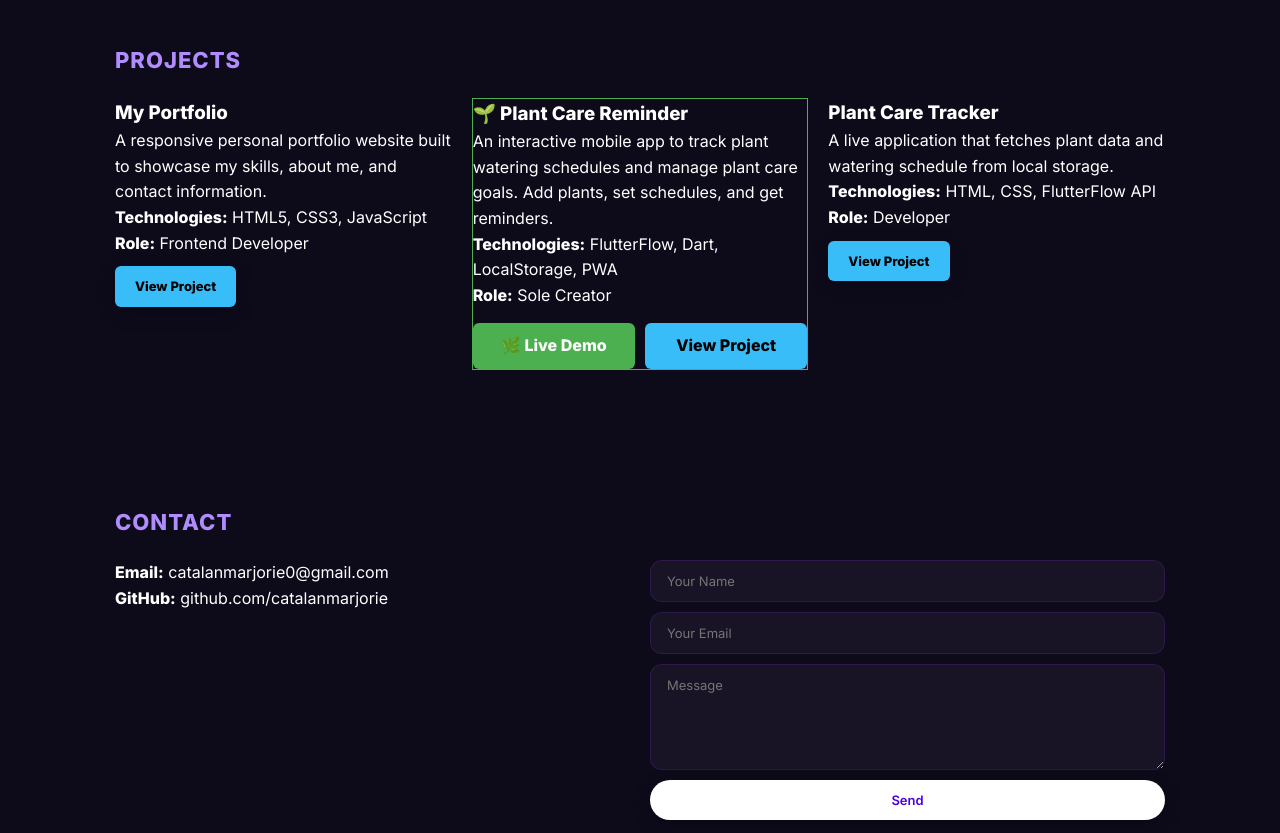
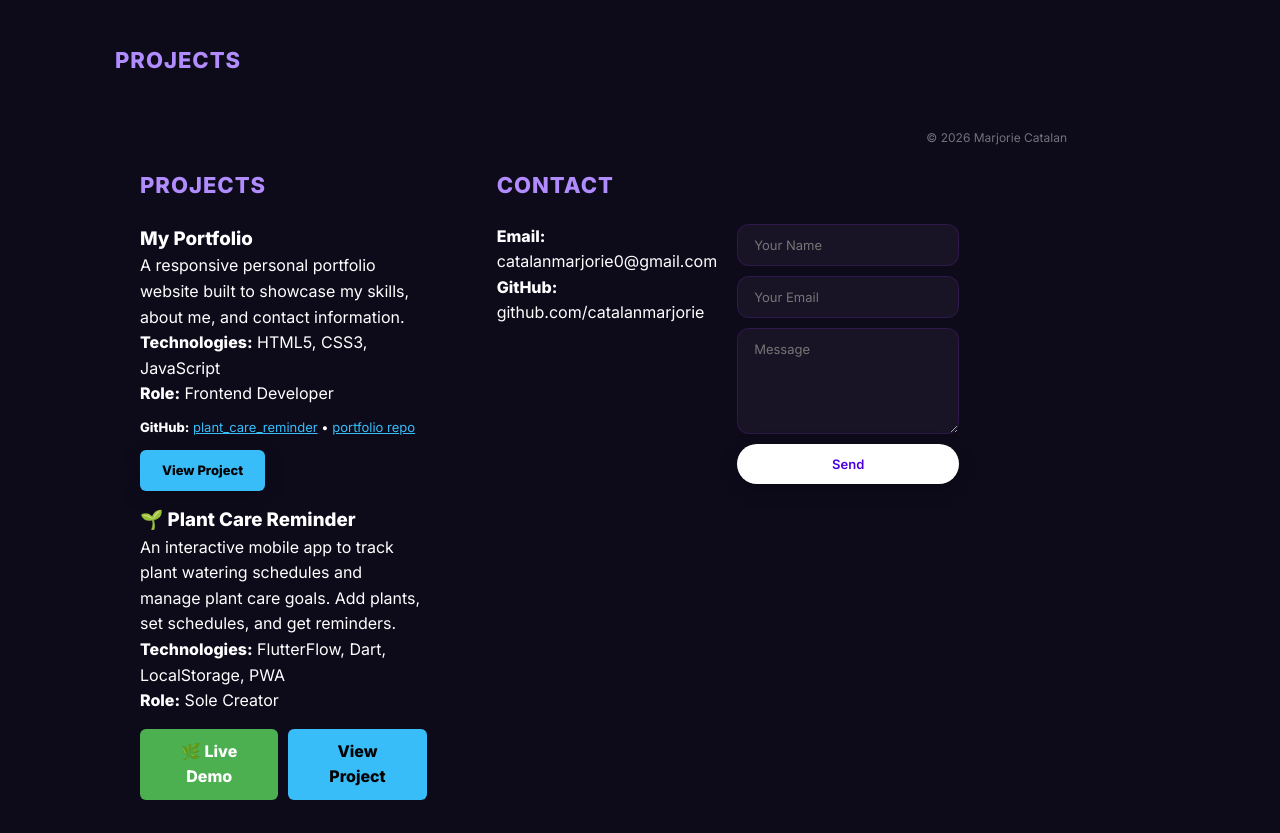
Before and after one commit to catalanmarjorie/catalanmarjorie.github.io, a plain HTML site: page index.html in a window 1280 px wide. Shown: the part 960-1793 px from the top of the page. Drawn offline with Linux system fonts and the light colour scheme; no server answers.

Commit message:
Update index.html

```diff
--- a/index.html
+++ b/index.html
@@ -68,17 +68,20 @@
 
   <div class="projects-grid" style="display:grid; gap:20px;">
 
-    <!-- MY PORTFOLIO CARD - SAME DESIGN AS REFERENCE -->
+    <section id="projects" class="section">
+  <h2 class="section-title">PROJECTS</h2>
+  <div class="projects-grid">
+
     <div class="project-card">
       <h3>My Portfolio</h3>
       <p>A responsive personal portfolio website built to showcase my skills, about me, and contact information.</p>
       <p><strong>Technologies:</strong> HTML5, CSS3, JavaScript</p>
       <p><strong>Role:</strong> Frontend Developer</p>
-      <a href="https://catalanmarjorie.github.io/" class="btn primary" style="background:#38bdf8; color:#000; padding:10px 20px; border-radius:6px; display:inline-block; margin-top:10px; font-weight:bold; text-decoration:none;">View Project</a>
+      <p style="margin-top:10px; font-size:13px;"><strong>GitHub:</strong> <a href="https://github.com/catalanmarjorie/plant_care_reminder" target="_blank" style="color:#38bdf8;">plant_care_reminder</a> • <a href="https://github.com/catalanmarjorie/catalanmarjorie.github.io" target="_blank" style="color:#38bdf8;">portfolio repo</a></p>
+      <a href="https://catalanmarjorie.github.io/" class="btn primary" style="background:#38bdf8; color:#000; padding:10px 22px; border-radius:6px; display:inline-block; margin-top:12px; font-weight:bold; text-decoration:none;">View Project</a>
     </div>
 
-    <!-- PLANT CARE REMINDER - SAME DESIGN AS REFERENCE -->
-    <div class="project-card" style="border:1px solid #4CAF50;">
+    <div class="project-card">
       <h3>🌱 Plant Care Reminder</h3>
       <p>An interactive mobile app to track plant watering schedules and manage plant care goals. Add plants, set schedules, and get reminders.</p>
       <p><strong>Technologies:</strong> FlutterFlow, Dart, LocalStorage, PWA</p>
@@ -87,15 +90,6 @@
         <a href="https://2ee381cf1a1246ceb64b1b8aa37ca4fa-share.flutterflow.cloud/s/2ee381cf1a1246ceb64b1b8aa37ca4fa?key=tIXz_1JN7gHIQSgkkhlujc_MJYfSkuc-Ln3wZWFZIVg" target="_blank" style="background:#4CAF50; color:white; padding:10px 20px; border-radius:6px; font-weight:bold; text-decoration:none; flex:1; text-align:center;">🌿 Live Demo</a>
         <a href="https://github.com/catalanmarjorie/plant_care_reminder" target="_blank" style="background:#38bdf8; color:#000; padding:10px 20px; border-radius:6px; font-weight:bold; text-decoration:none; flex:1; text-align:center;">View Project</a>
       </div>
-    </div>
-
-    <!-- TASK MANAGER STYLE EXAMPLE (OPTIONAL) -->
-    <div class="project-card">
-      <h3>Plant Care Tracker</h3>
-      <p>A live application that fetches plant data and watering schedule from local storage.</p>
-      <p><strong>Technologies:</strong> HTML, CSS, FlutterFlow API</p>
-      <p><strong>Role:</strong> Developer</p>
-      <a href="https://github.com/catalanmarjorie/plant_care_reminder" class="btn primary" style="background:#38bdf8; color:#000; padding:10px 20px; border-radius:6px; display:inline-block; margin-top:10px; font-weight:bold; text-decoration:none;">View Project</a>
     </div>
 
   </div>
```
